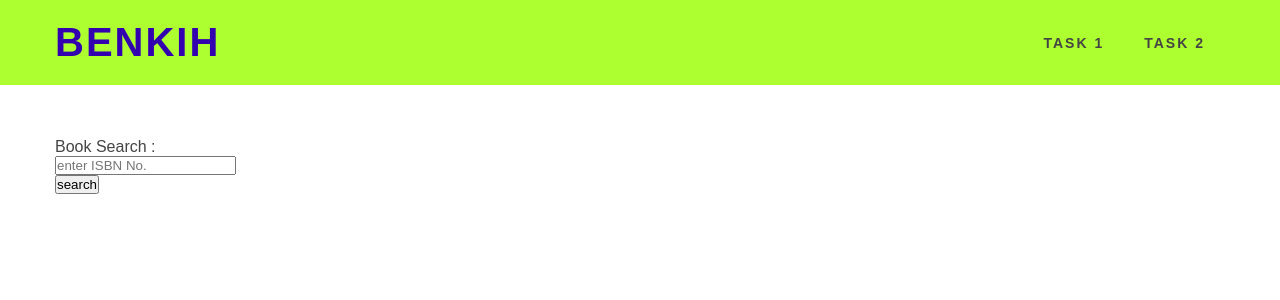
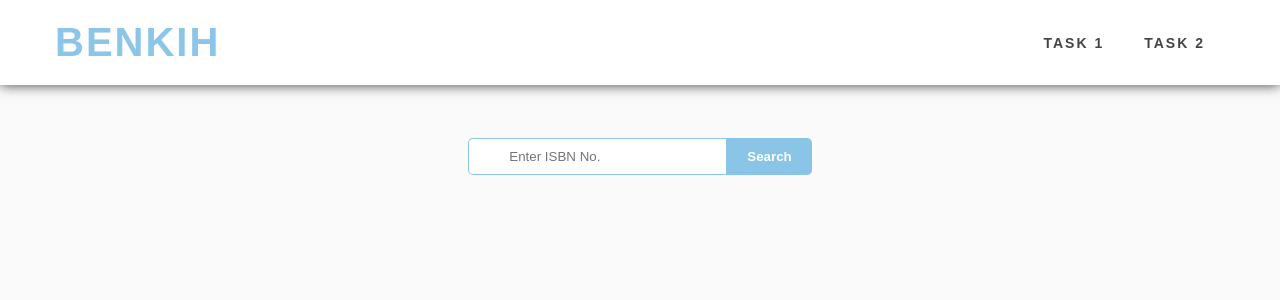
Before and after one commit to peterihimire/frontend-developer-1-task-2, a React (Create React App) app: page / in a window 1280 px wide. Shown: the top 300 px of the page. Built offline with nearby package versions, Linux system fonts and the light colour scheme.

Commit message:
Made the form look a lot better, cleared up the code and lot more

```diff
--- a/src/App.css
+++ b/src/App.css
@@ -1,10 +1,8 @@
-/* .App {
-  text-align: center;
-} */
+
 
 :root {
   font-size: 62.5%;
-  --primaryColor: #3200af;
+  --primaryColor: #73b9e2d3;
   --secondaryColor: #eeeded;
   --darkGrey: #808080;
   --mainGrey: #fafafa;
@@ -32,21 +30,12 @@
 body {
   padding: 88.24px 0 0 0;
   font-family: Arial, Helvetica, sans-serif;
-  background: var(--mainWhite);
+  background: var(--mainGrey);
   overflow-x: hidden;
   color: var(--mainBlack);
   font-size: 1.6rem;
 }
-/* @media screen and (min-width: 768px) {
-  body {
-    padding: 168.73px 0 0 0;
-    font-family: Arial, Helvetica, sans-serif;
-    background: var(--mainWhite);
-    overflow-x: hidden;
-    color: var(--mainBlack);
-    font-size: 1.6rem;
-  }
-} */
+
 /* end of globals */
 
 /* navbar */
@@ -56,9 +45,9 @@ body {
   left: 0;
   width: 100%;
   padding: 1rem 2rem;
-  background: greenyellow;
+  background: var(--mainWhite);
   z-index: 2;
-  /* box-shadow: 0 0 1.2rem 0 rgba(29, 28, 28, 0.849); */
+  box-shadow: 0 0 1.2rem 0 rgba(29, 28, 28, 0.849);
 }
 
 .navbar-center {
@@ -76,19 +65,15 @@ body {
   text-decoration: none;
   color: var(--primaryColor);
   letter-spacing: var(--mainSpacing);
-  /* padding: 0 0 0 1.5rem; */
 }
 .navbar-header {
   display: flex;
   justify-content: space-between;
-  /* align-items: center; */
+
 }
 .navbar-btn {
   background: none;
-  /* border: solid 0.2rem var(--primaryColor);
-  border-radius: 0.4rem; */
   border: none;
-  /* padding: 0.27rem 0.5rem 0rem 0.5rem; */
   outline: none;
 }
 .navbar-btn-icon {
@@ -214,8 +199,9 @@ body {
     left: 0;
     width: 100%;
     padding: 2rem 2rem;
-    background: greenyellow;
+    background: var(--mainWhite);
     z-index: 2;
+    box-shadow: 0 0 1.2rem 0 rgba(29, 28, 28, 0.849);
   }
   .navbar-btn {
     display: none;
@@ -280,9 +266,45 @@ body {
 .form-center {
   max-width: 117rem;
   margin: 0 auto;
+  width: 100%;
 }
+.form-container{
+  display: flex;
+  justify-content: center;
+  align-items: center;
+  width: 100% ;
+}
+form{
+  display: flex;
+}
+input[type=text]{
+  padding: 1rem 4rem;
+  border: solid 1px var(--primaryColor);
+  border-radius: 0.5rem 0 0 .5rem;
+}
+button{
+  padding: 1rem 2rem;
+  background-color: var(--primaryColor);
+  border:none;
+  border-radius: 0 .5rem .5rem 0;
+  color: var(--mainWhite);
+  text-transform: capitalize;
+  font-weight: 700;
 
+}
 /* end of form section */
+
+/* book */
+.book{
+  background-color: var(--mainWhite);
+  box-shadow: var(--lightShadow);
+  border-radius: .5rem;
+}
+.book-info{
+  padding: 1rem;
+  text-align: center;
+}
+/* end of book */
 
 /* booklist */
 
--- a/src/components/Book.js
+++ b/src/components/Book.js
@@ -8,27 +8,14 @@ const Book = (props) => {
       <div className="img-container">
         <img src={bookCover} alt="book" />
       </div>
-      <div>
-        <h4>{props.singleBook.authors}</h4>
-        <h6>{props.singleBook.title}</h6>
-        <h6>{props.singleBook.publisher}</h6>
-        <p>{props.singleBook.year}</p>
+      <div className='book-info'>
+        <h4>{props.singleBook.title}</h4>
+        <h6>Author(s) :<span>{props.singleBook.authors}</span>  </h6>
+        <h6>Published :<span>{props.singleBook.publishedDate}</span> </h6>
+
       </div>
     </article>
   );
 };
 
 export default Book;
-
-// import React, {Component} from 'react';
-
-// class Book extends Component{
-//   render(){
-//     return(
-//       <div>
-//         <h4>This is from Book Component</h4>
-//       </div>
-//     )
-//   }
-// }
-// export default Book;
--- a/src/components/Form.js
+++ b/src/components/Form.js
@@ -1,17 +1,16 @@
 import React from "react";
 
 const Form = (props) => {
-  console.log(props)
+  console.log(props);
   return (
-    <section className='form-section'>
-      <div className='form-center'>
+    <section className="form-section">
+      <div className="form-center">
+        <div className="form-container">
           <form onSubmit={props.forForm}>
             <div className="form-group">
-            <label>Book Search : </label>
-            <br />
               <input
                 type="text"
-              placeholder="enter ISBN No."
+                placeholder="Enter ISBN No."
                 autoComplete="off"
                 onChange={props.forInput}
               />
@@ -21,6 +20,7 @@ const Form = (props) => {
             </button>
           </form>
         </div>
+      </div>
     </section>
   );
 };
```
Also changed, not shown: src/App.js (+7 -11 lines). Lines whose indentation alone changed are shown as unchanged.
